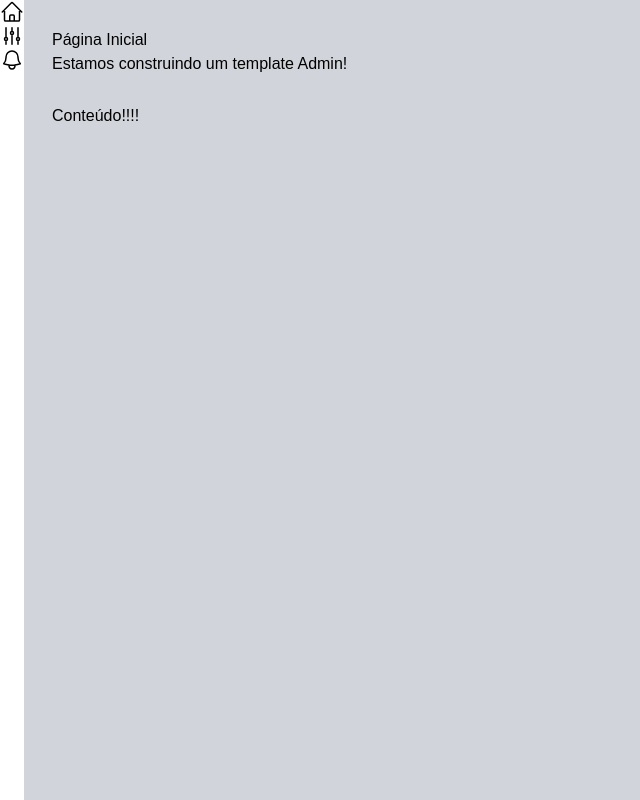
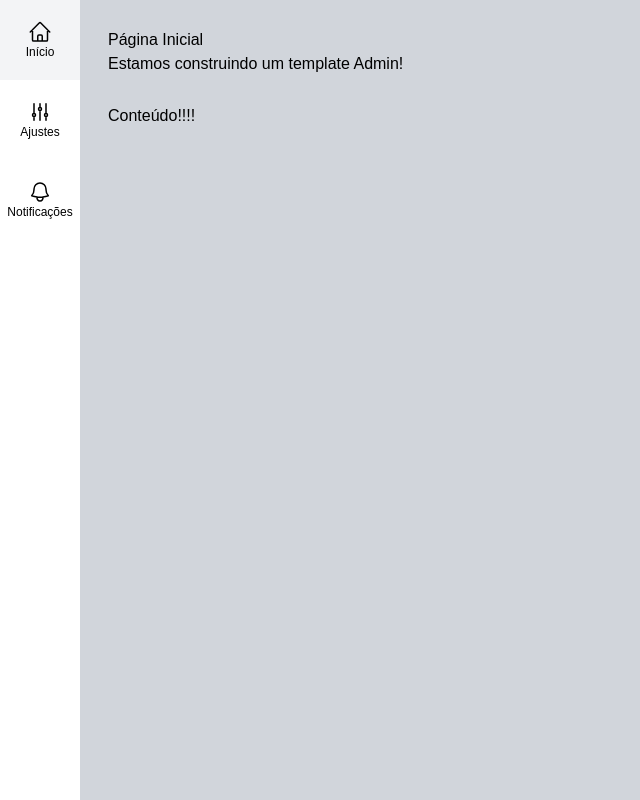
Before and after one commit to luucasor/admin-template, a Next.js app: page / in a window 1280 px wide. Shown: the whole page, without its empty margins (0-640 px from the left). Built offline with nearby package versions, Linux system fonts and the light colour scheme.

Commit message:
Adicionado componente para icones e template/MenuItem

```diff
--- a/src/components/icons/index.tsx
+++ b/src/components/icons/index.tsx
@@ -1,3 +1,5 @@
+//https://heroicons.com/
+
 export const IconeCasa = (
     <svg xmlns="http://www.w3.org/2000/svg" fill="none" viewBox="0 0 24 24" strokeWidth={1.5} stroke="currentColor" className="w-6 h-6">
         <path strokeLinecap="round" strokeLinejoin="round" d="M2.25 12l8.954-8.955c.44-.439 1.152-.439 1.591 0L21.75 12M4.5 9.75v10.125c0 .621.504 1.125 1.125 1.125H9.75v-4.875c0-.621.504-1.125 1.125-1.125h2.25c.621 0 1.125.504 1.125 1.125V21h4.125c.621 0 1.125-.504 1.125-1.125V9.75M8.25 21h8.25" />
--- a/src/components/template/MenuItem.tsx
+++ b/src/components/template/MenuItem.tsx
@@ -1,3 +1,5 @@
+import Link from "next/link"
+
 interface MenuItemProps {
     url: string
     texto: string
@@ -6,8 +8,20 @@
 
 export default function MenuItem(props: MenuItemProps) {
     return (
-        <li className={``}>
-            {props.icone}
+        <li className={`hover:bg-gray-100`}>
+            <Link href={props.url} legacyBehavior>
+                <a className={`
+                    flex flex-col justify-center items-center
+                    h-20 w-20
+                `}>
+                    {props.icone}
+                    <span className={`
+                        text-xs font-light text-grey-600
+                    `}>
+                        {props.texto}
+                    </span>
+                </a>
+            </Link>
         </li>
     )
 }
--- /dev/null
+++ b/src/pages/ajustes.jsx
@@ -0,0 +1,10 @@
+import Layout from "@/components/template/Layout";
+
+export default function Ajustes() {
+    return (
+        <Layout titulo="Ajustes & Configurações"
+                subtitulo="Personalize o sistema por aqui!">
+            <h3>Conteúdo!!!!</h3>
+        </Layout>
+    )
+}
--- /dev/null
+++ b/src/pages/notificacoes.tsx
@@ -0,0 +1,10 @@
+import Layout from "@/components/template/Layout";
+
+export default function Notificacoes() {
+    return (
+        <Layout titulo="Notificações"
+                subtitulo="Aqui você irá gerenciar as suas notificações!">
+            <h3>Conteúdo!!!!</h3>
+        </Layout>
+    )
+}
```
